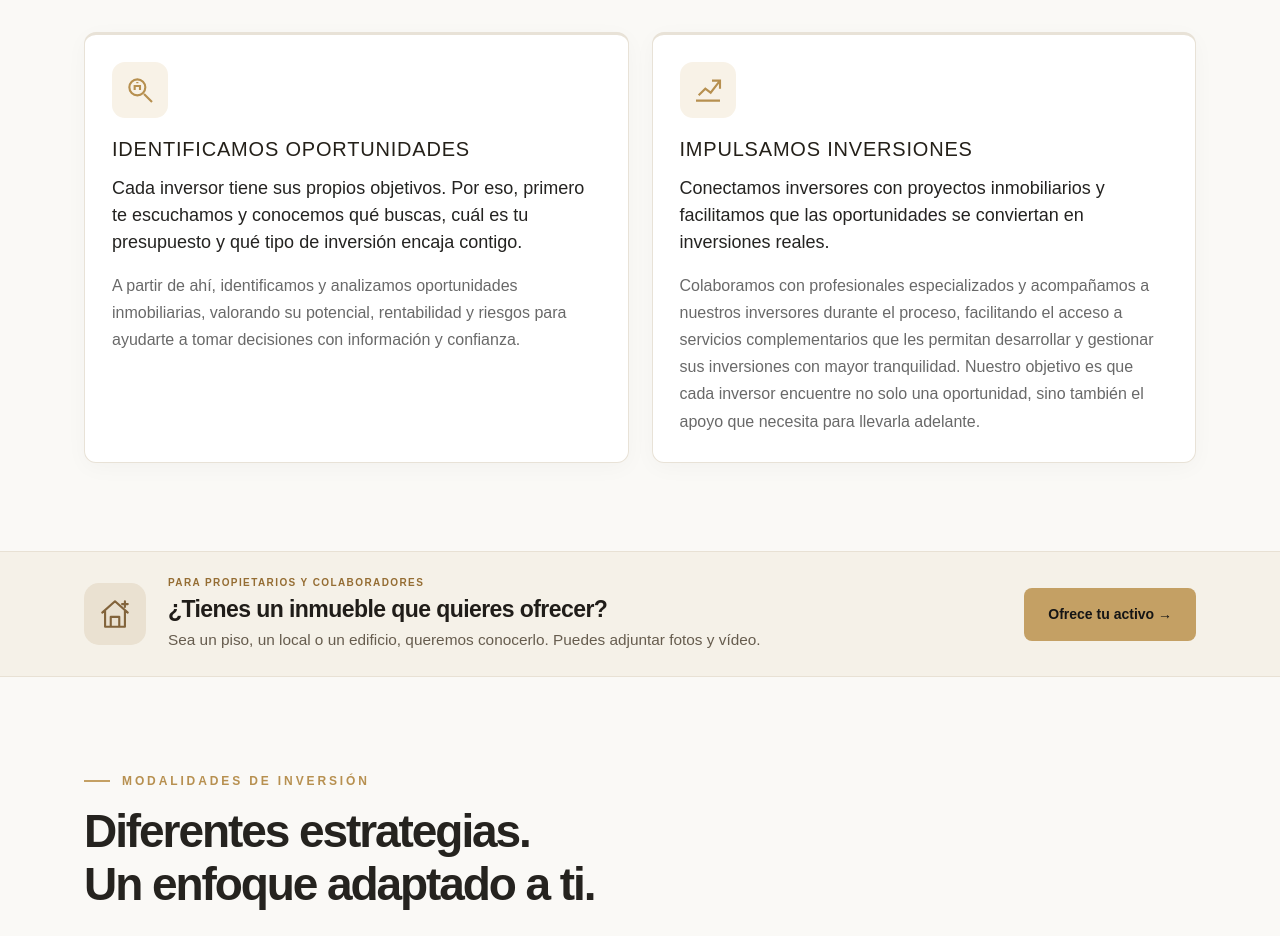
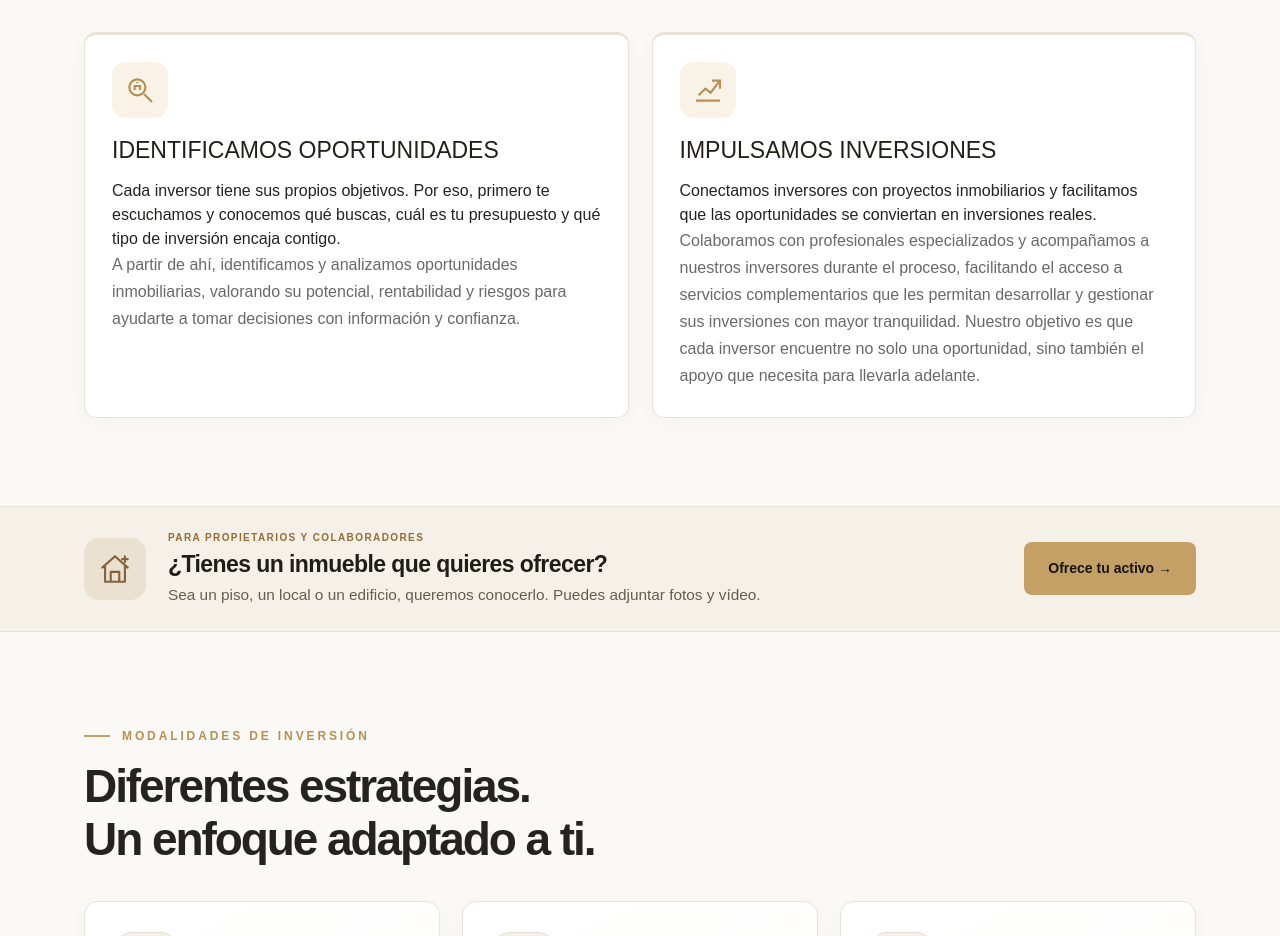
Before and after one commit to propertyinvestors42/property-investors-web, a Next.js app: page / in a window 1280 px wide. Shown: the part 1040-1976 px from the top of the page. Built offline with nearby package versions, Linux system fonts and the light colour scheme.

Commit message:
Add dedicated styling hooks to homepage introduction cards

```diff
--- a/src/app/page.tsx
+++ b/src/app/page.tsx
@@ -19,11 +19,11 @@ export default function Home() {
       <p>Tanto si estás dando tus primeros pasos como si ya tienes experiencia, queremos conocer tus objetivos. Buscamos oportunidades inmobiliarias y te ayudamos a valorar cada proyecto con información clara y acompañamiento cercano.</p>
       <p className="hero-tagline">Juntos hacia tus objetivos.</p><div className="actions"><Link className="button" href="/inversores">Cuéntanos qué buscas</Link><a className="button button-outline" href="#como-trabajamos">Cómo trabajamos</a></div>
     </div></section>
-    <section className="section wrap" id="que-hacemos"><span className="kicker section-kicker">Qué hacemos</span>
+    <section className="section wrap intro-services" id="que-hacemos"><span className="kicker section-kicker">Qué hacemos</span>
       <h2>Cada inversor tiene sus objetivos.<br/>Cada activo, su oportunidad.</h2>
       <div className="grid service-grid">
-        <article className="card card-body"><svg width="32" height="32" viewBox="0 0 24 24" fill="none" stroke="#b79050" strokeWidth="1.6" aria-hidden="true" style={{width:32,height:32,marginBottom:18}}><circle cx="10" cy="10" r="6"/><path d="m15 15 6 6M8 12V9h4v3M10 6v1"/></svg><h3 style={{fontSize:20,letterSpacing:".04em"}}>IDENTIFICAMOS OPORTUNIDADES</h3><p style={{fontSize:18,lineHeight:1.5,marginBottom:16}}>Cada inversor tiene sus propios objetivos. Por eso, primero te escuchamos y conocemos qué buscas, cuál es tu presupuesto y qué tipo de inversión encaja contigo.</p><p className="muted">A partir de ahí, identificamos y analizamos oportunidades inmobiliarias, valorando su potencial, rentabilidad y riesgos para ayudarte a tomar decisiones con información y confianza.</p></article>
-        <article className="card card-body"><svg width="32" height="32" viewBox="0 0 24 24" fill="none" stroke="#b79050" strokeWidth="1.6" aria-hidden="true" style={{width:32,height:32,marginBottom:18}}><path d="M3 20h18M5 16l5-5 4 3 7-9M15 5h6v6"/></svg><h3 style={{fontSize:20,letterSpacing:".04em"}}>IMPULSAMOS INVERSIONES</h3><p style={{fontSize:18,lineHeight:1.5,marginBottom:16}}>Conectamos inversores con proyectos inmobiliarios y facilitamos que las oportunidades se conviertan en inversiones reales.</p><p className="muted">Colaboramos con profesionales especializados y acompañamos a nuestros inversores durante el proceso, facilitando el acceso a servicios complementarios que les permitan desarrollar y gestionar sus inversiones con mayor tranquilidad. Nuestro objetivo es que cada inversor encuentre no solo una oportunidad, sino también el apoyo que necesita para llevarla adelante.</p></article>
+        <article className="card card-body intro-service-card"><svg width="32" height="32" viewBox="0 0 24 24" fill="none" stroke="#b79050" strokeWidth="1.6" aria-hidden="true" style={{width:32,height:32,marginBottom:18}}><circle cx="10" cy="10" r="6"/><path d="m15 15 6 6M8 12V9h4v3M10 6v1"/></svg><h3 className="intro-service-title">IDENTIFICAMOS OPORTUNIDADES</h3><p className="intro-service-lead">Cada inversor tiene sus propios objetivos. Por eso, primero te escuchamos y conocemos qué buscas, cuál es tu presupuesto y qué tipo de inversión encaja contigo.</p><p className="muted">A partir de ahí, identificamos y analizamos oportunidades inmobiliarias, valorando su potencial, rentabilidad y riesgos para ayudarte a tomar decisiones con información y confianza.</p></article>
+        <article className="card card-body intro-service-card"><svg width="32" height="32" viewBox="0 0 24 24" fill="none" stroke="#b79050" strokeWidth="1.6" aria-hidden="true" style={{width:32,height:32,marginBottom:18}}><path d="M3 20h18M5 16l5-5 4 3 7-9M15 5h6v6"/></svg><h3 className="intro-service-title">IMPULSAMOS INVERSIONES</h3><p className="intro-service-lead">Conectamos inversores con proyectos inmobiliarios y facilitamos que las oportunidades se conviertan en inversiones reales.</p><p className="muted">Colaboramos con profesionales especializados y acompañamos a nuestros inversores durante el proceso, facilitando el acceso a servicios complementarios que les permitan desarrollar y gestionar sus inversiones con mayor tranquilidad. Nuestro objetivo es que cada inversor encuentre no solo una oportunidad, sino también el apoyo que necesita para llevarla adelante.</p></article>
       </div>
     </section>
     <section className="asset-top-banner" aria-label="Ofrece tu inmueble"><div className="wrap asset-top-banner-inner"><span className="asset-top-banner-icon" aria-hidden="true"><svg width="34" height="34" viewBox="0 0 24 24" fill="none" stroke="currentColor" strokeWidth="1.5" strokeLinecap="round" strokeLinejoin="round"><path d="M3 11 12 3l9 8M5 10v11h14V10M9 21v-7h6v7M17 5h4m-2-2v4"/></svg></span><div className="asset-top-banner-copy"><span className="asset-top-eyebrow">PARA PROPIETARIOS Y COLABORADORES</span><strong>¿Tienes un inmueble que quieres ofrecer?</strong><span>Sea un piso, un local o un edificio, queremos conocerlo. Puedes adjuntar fotos y vídeo.</span></div><Link className="button asset-top-banner-button" href="/ofrece-tu-activo">Ofrece tu activo →</Link></div></section>
```
